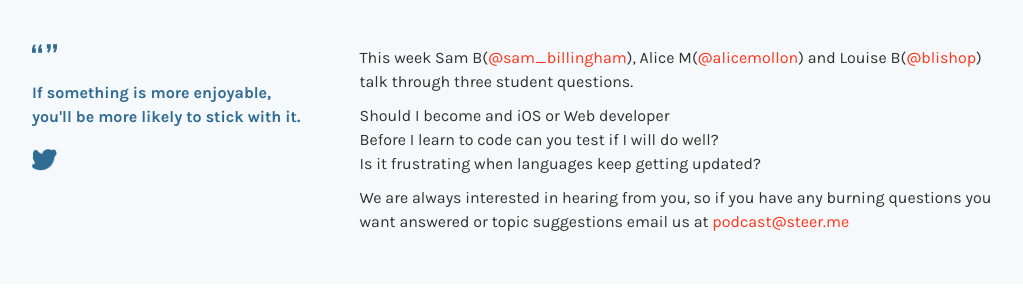
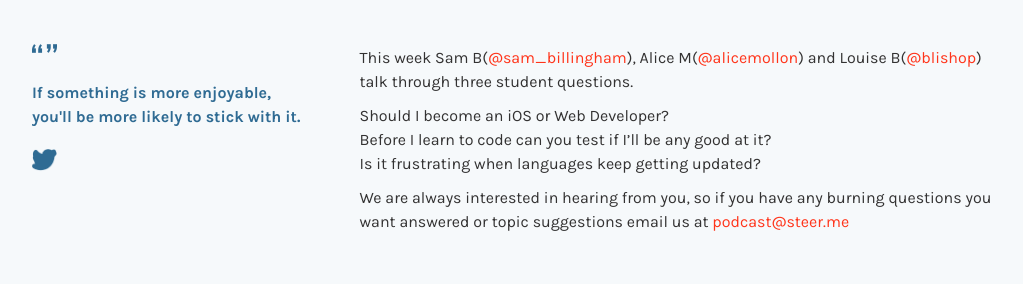
Before and after one commit to vivienney/podcast, a Jekyll site: the page built from _episodes/38.markdown, in a window 1280 px wide. Shown: the part 281-581 px from the top of the page, without its empty margins (128-1151 px from the left). Built offline with Jekyll 4.4.1, drawn with Linux system fonts in a browser that asks for light colours.

Commit message:
Updated copy

```diff
--- a/_episodes/38.markdown
+++ b/_episodes/38.markdown
@@ -14,8 +14,8 @@ summary: "Sam B, Alice M and Louise B discuss some student questions about becom
 ---
 This week Sam B([@sam_billingham](https://twitter.com/sam_billingham)), Alice M([@alicemollon](https://twitter.com/alicemollon)) and Louise B([@blishop](https://twitter.com/blishop)) talk through three student questions.
 
-1. Should I become and iOS or Web developer
-2. Before I learn to code can you test if I will do well?
+1. Should I become an iOS or Web Developer?
+2. Before I learn to code can you test if I'll be any good at it?
 3. Is it frustrating when languages keep getting updated?
 
 
```
